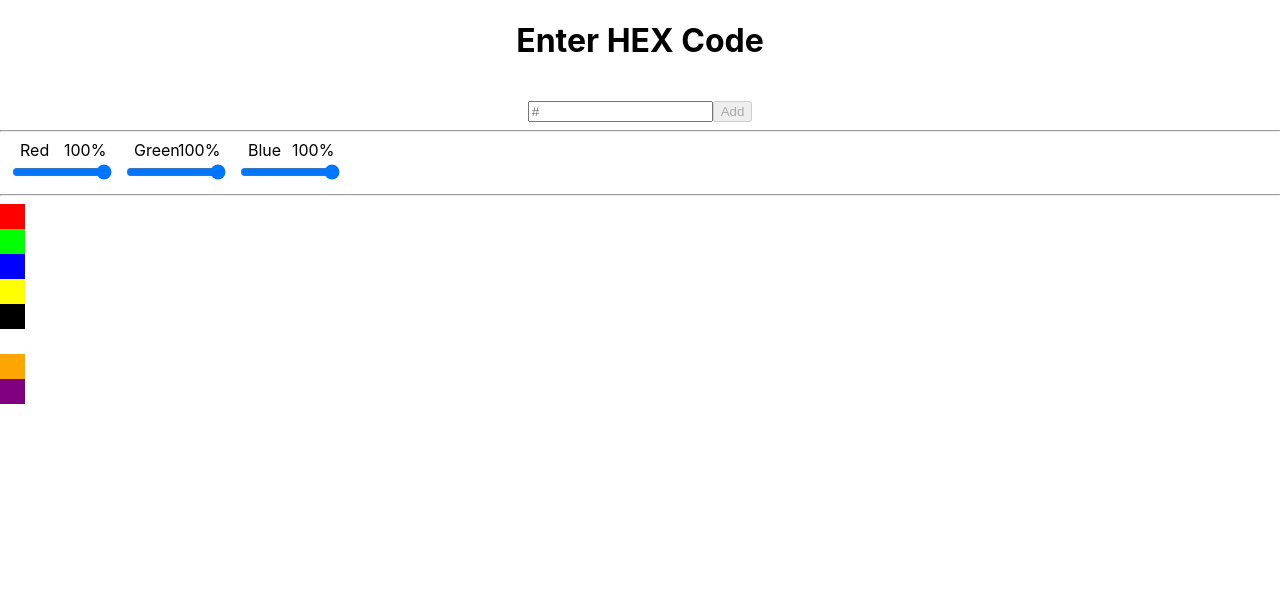
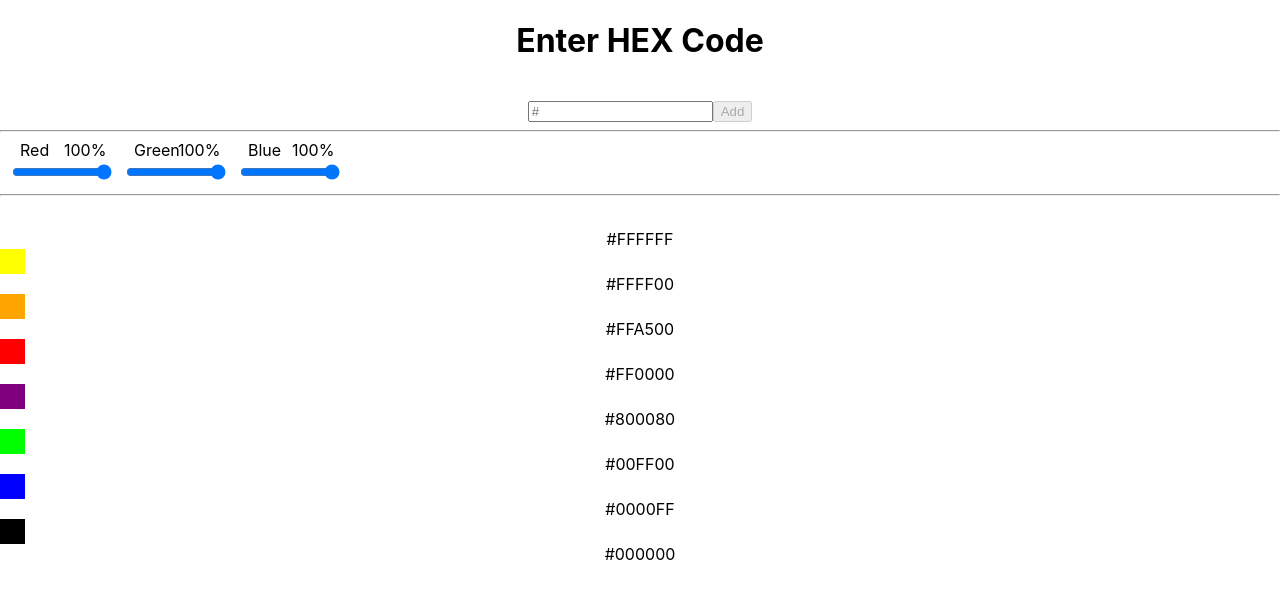
Before and after one commit to TymoteuszMH/React-Project, a React (Create React App) app: page / in a window 1280 px wide. Shown: the top 598 px of the page. Built offline with nearby package versions, Linux system fonts and the light colour scheme.

Commit message:
added sorting

```diff
--- a/src/components/colors/colors.tsx
+++ b/src/components/colors/colors.tsx
@@ -1,15 +1,43 @@
 import React from "react";
 import './colors.scss';
-import { IColorsProps, IOptions } from "../../interfaces/IColor";
+import { IColor, IColorsProps, IOptions } from "../../interfaces/IColor";
 
 const Colors:React.FC<IColorsProps> = ({ colors }:IColorsProps) =>{
+
+    const sort = ():IColor[] =>{
+        let sortedColors = [...colors];
+        // sortedColors.sort((a,b) => {
+        //     if(b.rgb.r != b.rgb.r)
+        //         return b.rgb.r - a.rgb.r
+        //     else if(b.rgb.g != b.rgb.g)
+        //         return b.rgb.g - a.rgb.g
+        //     return b.rgb.b - a.rgb.b
+        //     })
+        sortedColors.sort((a,b) => b.rgb.r - a.rgb.r)
+        sortedColors.sort((a,b) =>{
+            if(a.rgb.r == b.rgb.r)
+                return b.rgb.g - a.rgb.g
+            return 0;
+        })
+        sortedColors.sort((a,b) =>{
+            if(a.rgb.r == b.rgb.r && a.rgb.g == b.rgb.g)
+                return b.rgb.b - a.rgb.b
+            return 0;
+        })
+
+        return sortedColors;
+    }
 
     return(
         <div>
             <hr/>
-            {colors.map((color, i)=>(
+            {sort().map((color, i)=>(
                 //!color.deletable ? <li className={`.data-color-${color.hex}`}></li> : <li className={`.data-color-${color.hex}`}></li>
-                <li key={i} style={{background: color.hex}} className="data-color"></li>
+                <div className="data-card">
+                    <div style={{background: color.hex}} className="data-color"></div>
+                    <span>{color.hex}</span>
+
+                </div>
             ))}
         </div>
     );
```
